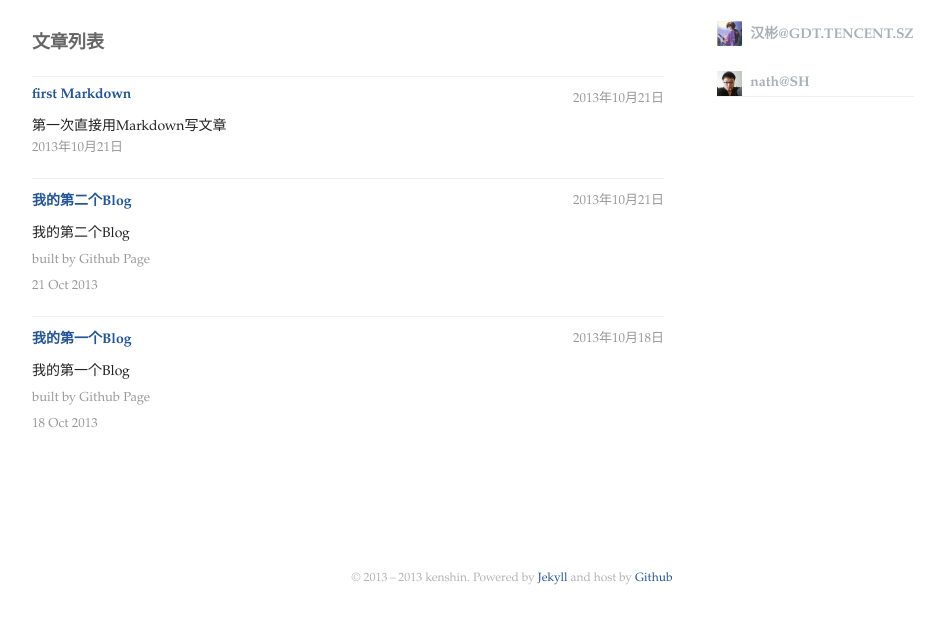
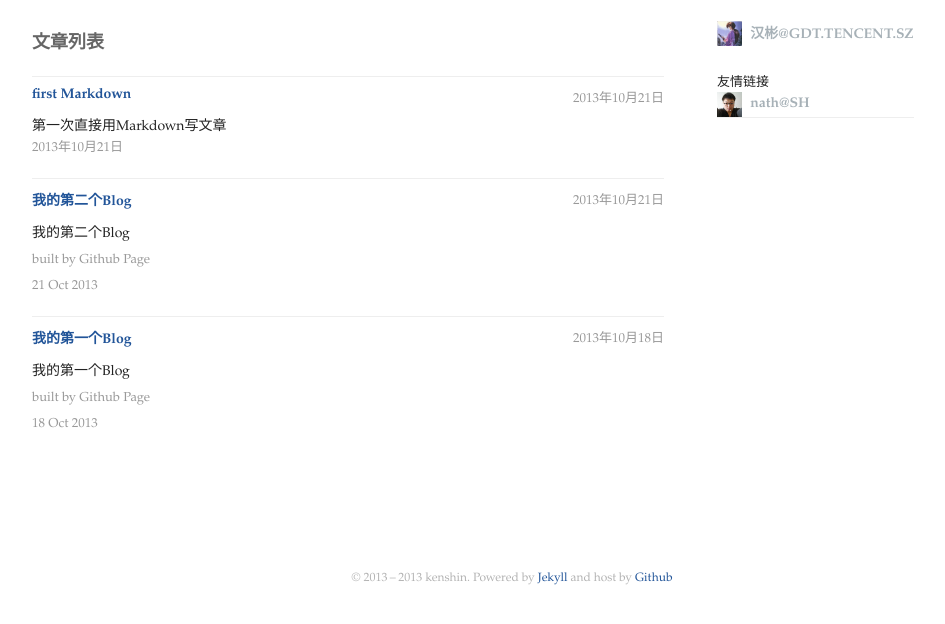
Before and after one commit to kenshinlin/archives, a Jekyll site: the page built from index.html, in a window 1280 px wide. Shown: the top 624 px of the page, without its empty margins (128-1073 px from the left). Built offline with Jekyll 4.4.1, drawn with Linux system fonts in a browser that asks for light colours.

Commit message:
Update sketch.html

```diff
--- a/_layouts/sketch.html
+++ b/_layouts/sketch.html
@@ -40,12 +40,17 @@
                             	<span>汉彬@GDT.TENCENT.SZ</span>
                             </a>
                       </div>
+
                       <div class="info_section flink-wrap">
-                      	 <div class="flink">
+                      <span>友情链接</span>
+                      <ul>
+                      	 <li class="flink">
                      	    <a href="http://inath.me" target="_blank" class="avatar">
                      	    	<img src="/img/nath.png" />
                             	<span>nath@SH</span>
                             </a>
+                          </li>
+                       </ul>
                          </div>
                       </div>
                 </div>
```
